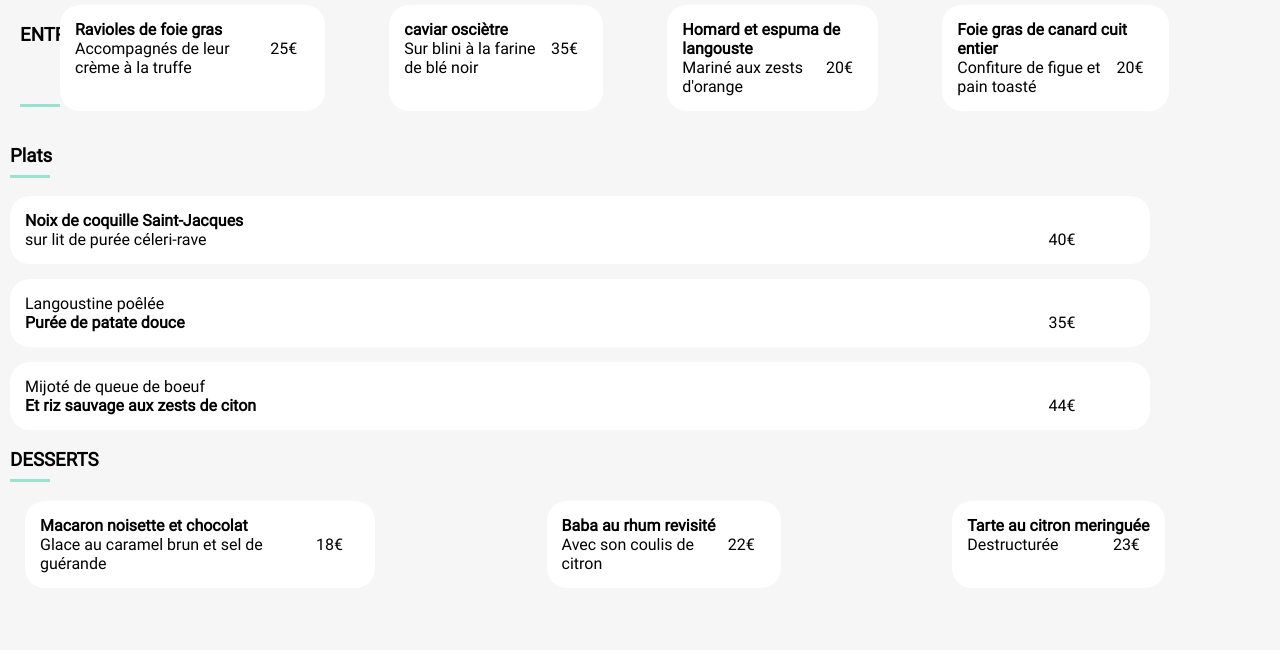
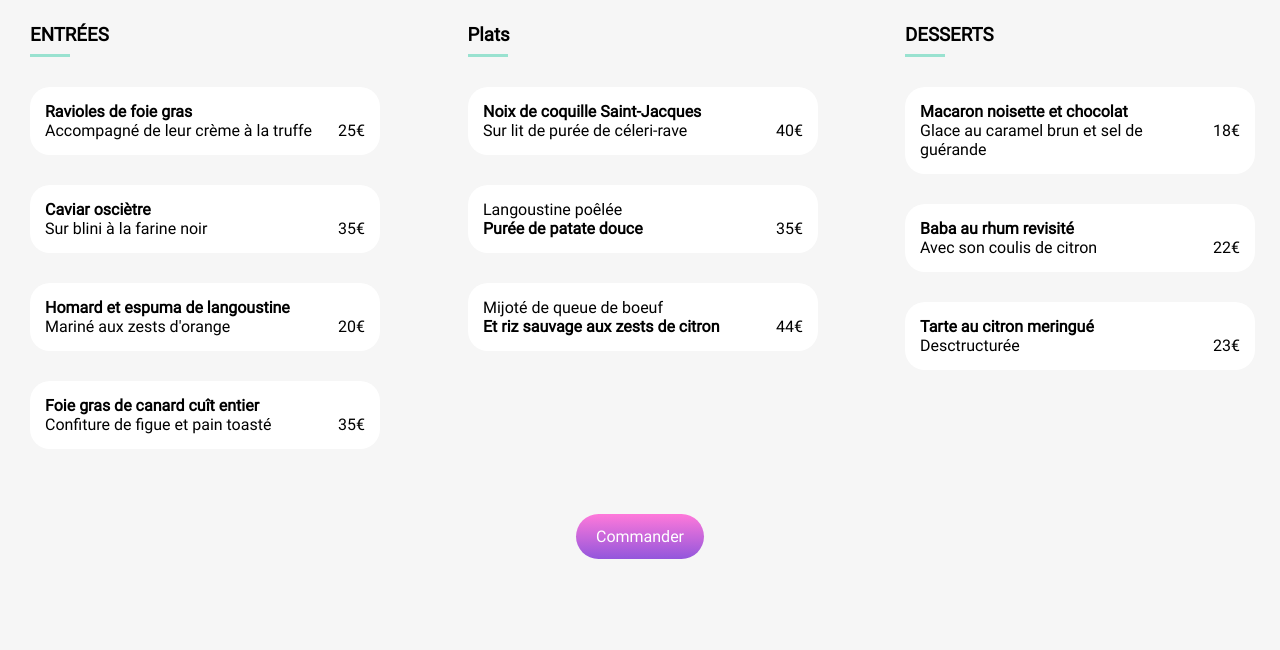
Before and after one commit to cofefefe/p03_baugard_mathieu, a website: page html/la_note_enchante.html in a window 1280 px wide. Shown: the part 342-992 px from the top of the page. Drawn offline with Linux system fonts and the light colour scheme; a web font is replaced by a local one.

Commit message:
modification  responsive restaurants

```diff
--- a/html/la_note_enchante.html
+++ b/html/la_note_enchante.html
@@ -9,7 +9,7 @@
     <title>La note enchantée</title>
 </head>
 <header>
-    <a href="#">
+    <a href="../html/index.html">
         <i class="fa-solid fa-arrow-left"></i>
     </a>
     <img src="../ressources/images/logo/ohmyfood.png" class="header__logo">
@@ -17,98 +17,97 @@
 </header>
 <body>
     <main class="main">
-        <img src="../ressources/images/restaurants/stil-u2Lp8tXIcjw-unsplash.jpg">
+        <img src="../ressources/images/restaurants/toa-heftiba-DQKerTsQwi0-unsplash.jpg">
         <div class="main__container">
         <div class="main__title">
             <h2>La note enchantée</h2>
             <i class="fa-solid fa-heart"></i>
         </div>
+        <div class="main__content">
         <div class="main__block">
-            <div class="main__content">
             <h3>ENTRÉES</h3>
-            <div class="main__element">
+            <div class="main__element delay-1">
                 <p class="main__bold">Ravioles de foie gras</p>
                 <div class="main__value">
-                    <p>Accompagnés de leur crème à la truffe</p>
+                    <p>Accompagné de leur crème à la truffe</p>
                     <p class="main__price">25€</p>
                 </div>
             </div>
-            <div class="main__element">
-                <p class="main__bold">caviar osciètre</p>
+            <div class="main__element delay-1">
+                <p class="main__bold">Caviar osciètre</p>
                 <div class="main__value">
-                    <p>Sur blini à la farine de blé noir</p>
+                    <p>Sur blini à la farine noir</p>
                     <p class="main__price">35€</p>
                 </div>
             </div>
-            <div class="main__element">
-                <p class="main__bold">Homard et espuma de langouste</p>
+            <div class="main__element delay-1">
+                <p class="main__bold">Homard et espuma de langoustine</p>
                 <div class="main__value">
                     <p>Mariné aux zests d'orange</p>
                     <p class="main__price">20€</p>
                 </div>
             </div>
-            <div class="main__element">
-                <p class="main__bold">Foie gras de canard cuit entier</p>
+            <div class="main__element delay-1">
+                <p class="main__bold">Foie gras de canard cuît entier</p>
                 <div class="main__value">
                     <p>Confiture de figue et pain toasté</p>
-                    <p class="main__price">20€</p>
+                    <p class="main__price">35€</p>
                 </div>
             </div>
+
         </div>
         <div class="main__block">
             <h3>Plats</h3>
-            <div class="main__element">
+            <div class="main__element delay-2">
                 <p class="main__bold">Noix de coquille Saint-Jacques</p>
                 <div class="main__value">
-                    <p>sur lit de purée céleri-rave</p>
+                    <p>Sur lit de purée de céleri-rave</p>
                     <p class="main__price">40€</p>
                 </div>
             </div>
-            <div class="main__element">
+            <div class="main__element delay-2">
                 <p>Langoustine poêlée</p>
                 <div class="main__value">
                     <p class="main__bold">Purée de patate douce</p>
                     <p class="main__price">35€</p>
                 </div>
             </div>
-            <div class="main__element">
+            <div class="main__element delay-2">
                 <p>Mijoté de queue de boeuf</p>
                 <div class="main__value">
-                    <p class="main__bold">Et riz sauvage aux zests de citon</p>
+                    <p class="main__bold">Et riz sauvage aux zests de citron</p>
                     <p class="main__price">44€</p>
                 </div>
             </div>
         </div>
         <div class="main__block">
             <h3>DESSERTS</h3>
-            <div class="main__content">
-            <div class="main__element">
+            <div class="main__element delay-3">
                 <p class="main__bold">Macaron noisette et chocolat</p>
                 <div class="main__value">
                     <p>Glace au caramel brun et sel de guérande</p>
                     <p class="main__price">18€</p>
                 </div>
             </div>
-            <div class="main__element">
+            <div class="main__element delay-3">
                 <p class="main__bold">Baba au rhum revisité</p>
                 <div class="main__value">
                     <p>Avec son coulis de citron</p>
                     <p class="main__price">22€</p>
                 </div>
             </div>
-            <div class="main__element">
-                <p class="main__bold">Tarte au citron meringuée</p>
+            <div class="main__element delay-3">
+                <p class="main__bold">Tarte au citron meringué</p>
                 <div class="main__value">
-                    <p>Destructurée</p>
+                    <p>Desctructurée</p>
                     <p class="main__price">23€</p>
                 </div>
             </div>
-            </div>
         </div>
-            <a class="btn">
-                <p>Commander</p>
-            </a>
         </div>
+        <a class="btn">
+            <p>Commander</p>
+        </a>
         </div>
     </main>
 </body>
--- a/layout/_body.scss
+++ b/layout/_body.scss
@@ -1,5 +1,6 @@
 @import "../utils/variables";
 @import "../utils/mixin";
+@import "../sass/animation";
 
 body{
     width:100%;
@@ -335,7 +336,7 @@ p{
     }
 
     &__block{
-        margin-left:5.33%;
+        margin-left:5px;
     }
 
     h3{
@@ -343,15 +344,12 @@ p{
         width:40px;
         padding-bottom:8px;
         font-family:roboto, 'Times New Roman', Times, serif;
+        margin-left:10px;
     }
     &__value{
         display:flex;
         flex-direction:row;
         justify-content:space-between;
-    }
-
-    &__price{
-        margin-right:5.33%;
     }
 
     &__bold{
@@ -361,9 +359,14 @@ p{
     &__element{
         background-color:white;
         margin-bottom:15px;
-        margin-right:5.33%;
+        margin-right:10px;
+        margin-left:10px;
         border-radius:20px;
         padding:10px;
+        animation: appear .6s;
+        animation-timing-function: cubic-bezier(.5,1.58,.34,.82);
+        animation-fill-mode: both;
+        transform: scale(0);
     }
     p{
         margin-top:0;
@@ -385,6 +388,18 @@ p{
     }
 }
 
+.delay-1{
+    animation-delay: .2s;
+}
+
+.delay-2{
+    animation-delay: .4s
+}
+
+.delay-3{
+    animation-delay: .6s;
+}
+
 @media screen and (min-width:1110px){
     .main{
         position:relative;
@@ -398,7 +413,7 @@ p{
 
         h2{
             position:relative;
-            padding-right:60%;
+            padding-right:50%;
         }
 
         &__title{
@@ -407,7 +422,10 @@ p{
         }
 
         &__element{
-            padding:15px;
+            padding: 15px;
+            width: 320px;
+            margin-bottom: 20p;
+            margin-top: 30px;
         }
 
         &__content{
@@ -417,12 +435,15 @@ p{
             margin-right:15px;
             margin-left:15px;
         }
-
+s
         &__block{
             margin-left:5px;
             margin-right:5px;
         }
 
+        &__price{
+            margin-left:0;
+        }
     }
 }
 
--- a/sass/_animation.scss
+++ b/sass/_animation.scss
@@ -0,0 +1,8 @@
+@keyframes appear {
+    0% {
+      transform: scale(0)
+    }
+    100% {
+      transform: scale(1);
+    }
+  }
```
Also changed, not shown: html/a_la_francaise.html (+10 -10 lines), html/index.html (+4 -4 lines), html/la_palette_du_gout.html (+13 -13 lines), html/le_delice_des_sens.html (+13 -13 lines), css/style.css, 1 other file.
